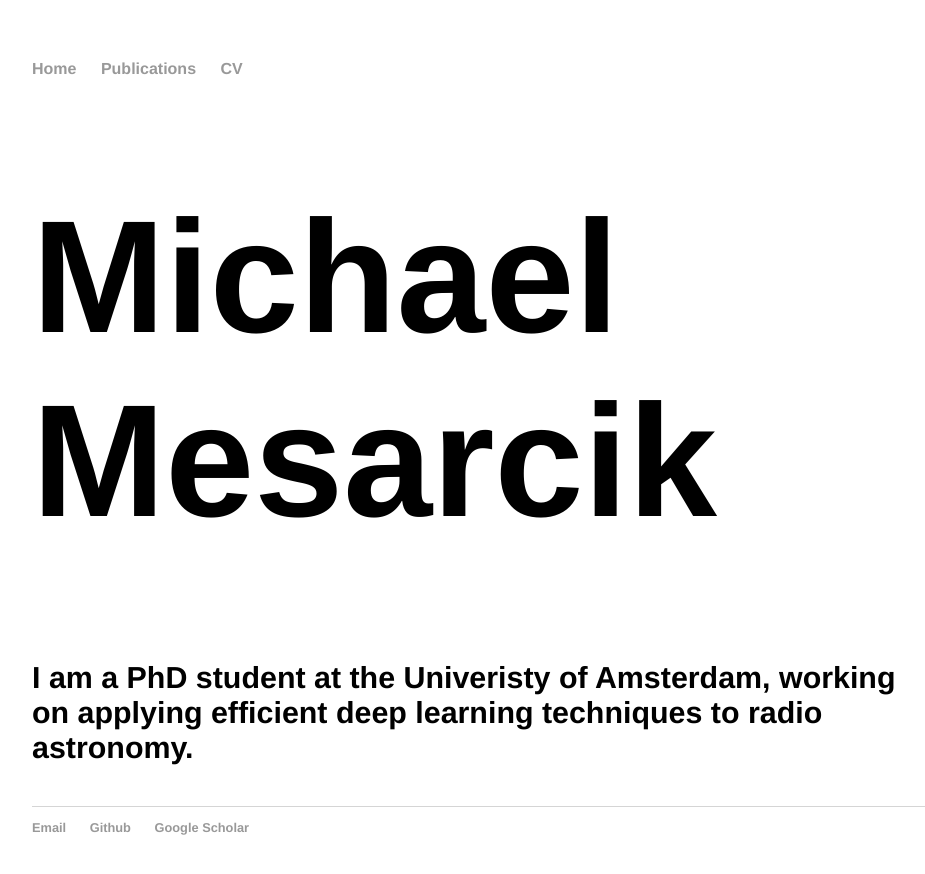
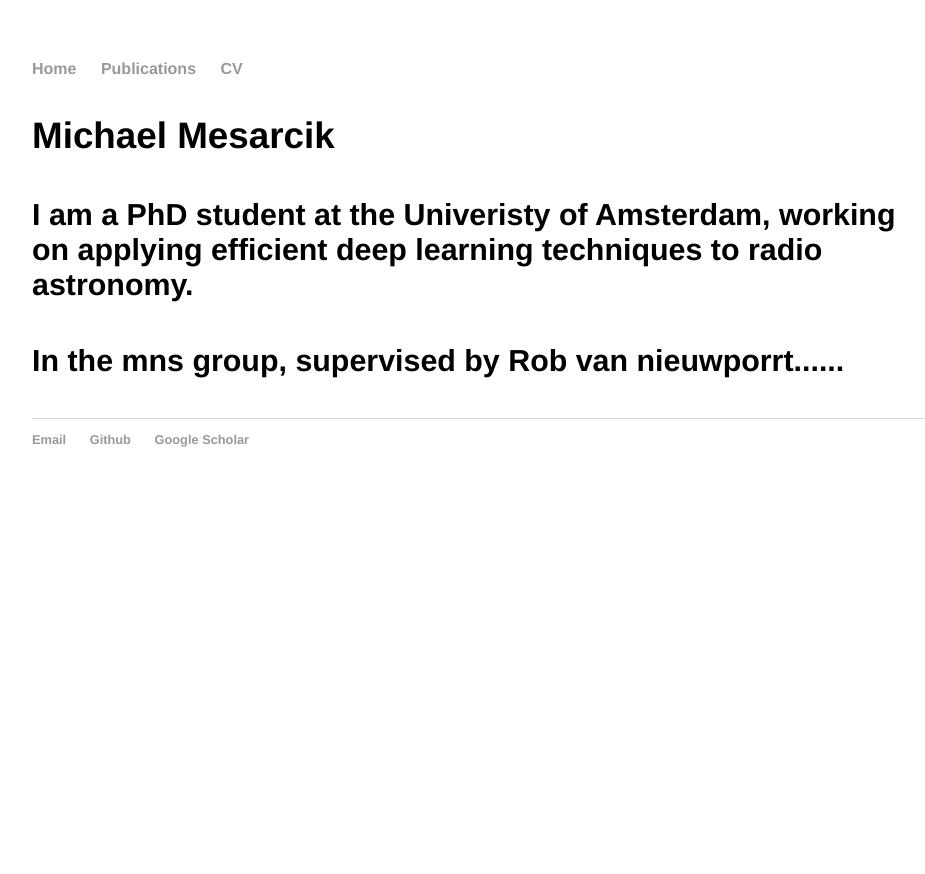
Before and after one commit to mesarcik/mesarcik.github.io, a Jekyll site: the page built from index.html, in a window 1280 px wide. Shown: the top 874 px of the page, without its empty margins (160-1085 px from the left). Built offline with Jekyll 4.4.1, drawn with Linux system fonts in a browser that asks for light colours.

Commit message:
./git_uploader.sh

```diff
--- a/index.html
+++ b/index.html
@@ -4,8 +4,8 @@
 ---
 
 		<div class="blurb">
-			<h1>Michael Mesarcik</h1>
-			 <h4>I am a PhD student at the Univeristy of Amsterdam, working on applying efficient deep learning techniques to radio astronomy.
-		    </h4>
+			<h3>Michael Mesarcik</h3>
+			 <h4>I am a PhD student at the Univeristy of Amsterdam, working on applying efficient deep learning techniques to radio astronomy.</h4>
+			 <h4>In the mns group, supervised by Rob van nieuwporrt......</h4>
 			<!-- <p> Computer and Electrical Engineer</p> -->
 		</div>
```
Also changed, not shown: 1 other file.
